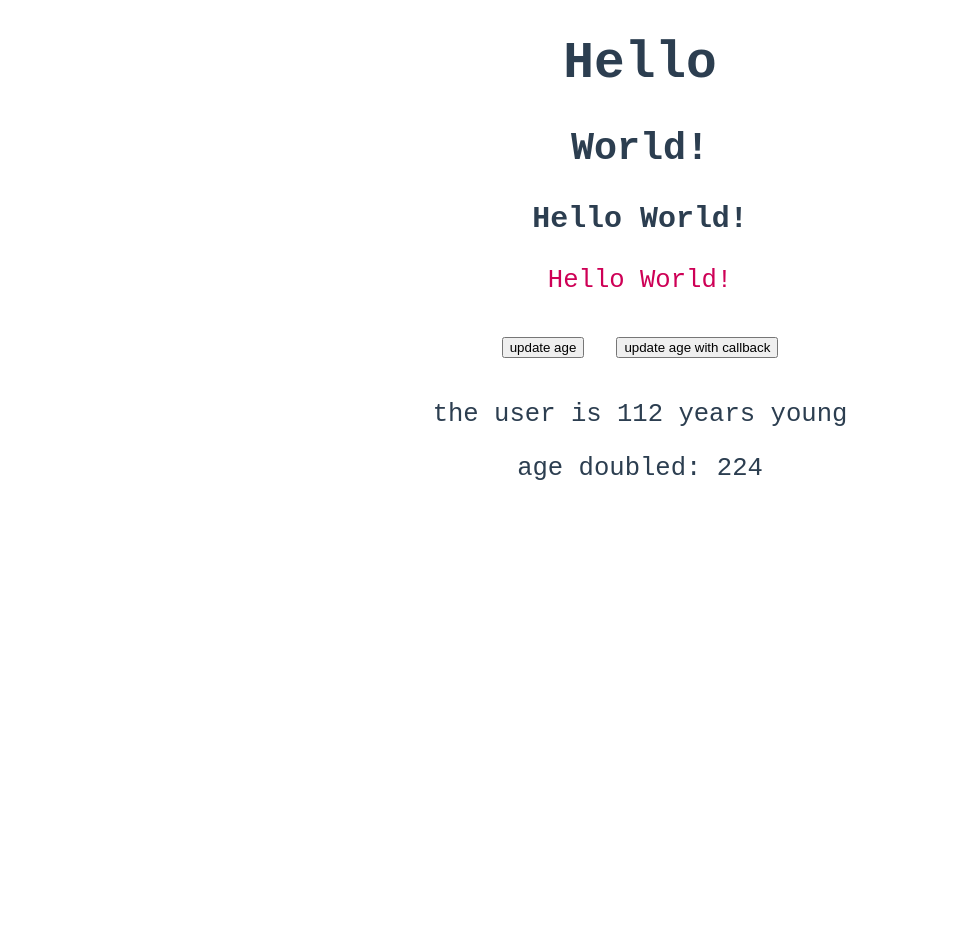
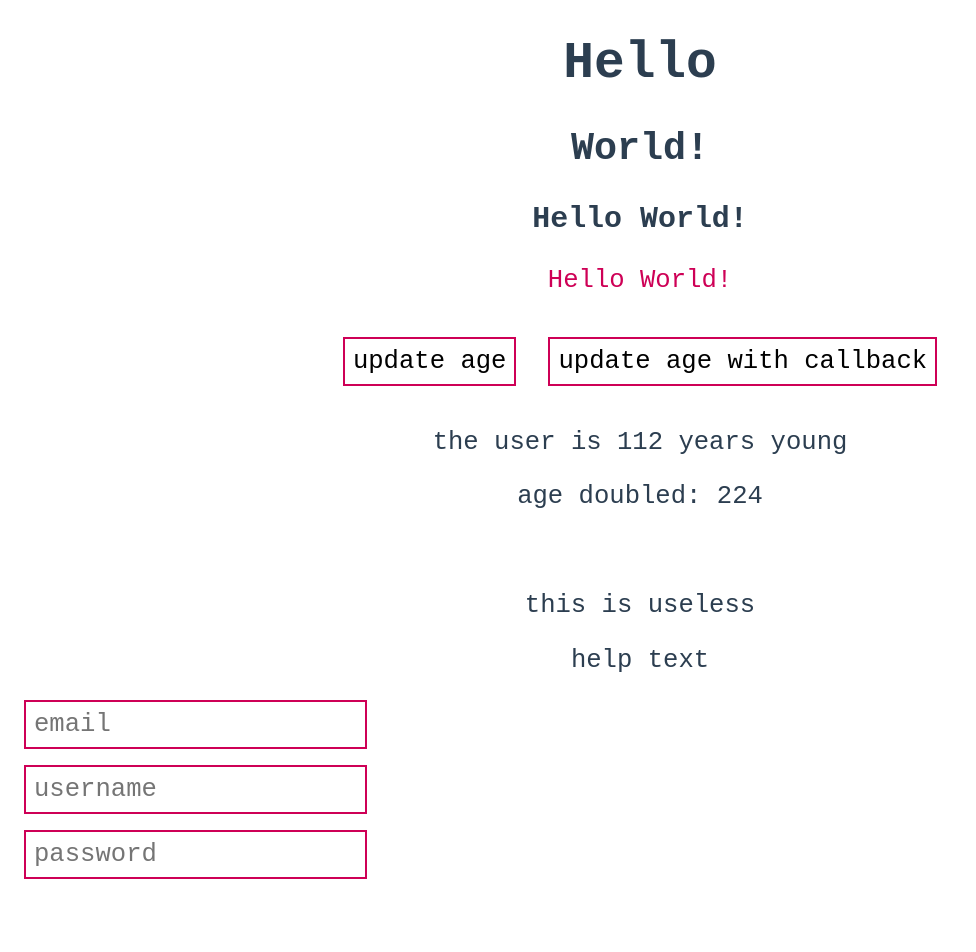
Before and after one commit to divineLush/vue-components, a Vue app: page / in a window 1280 px wide. Shown: the top 952 px of the page, without its empty margins (0-976 px from the left). Before the commit the page ends 800 px from the top, so only its background shows below. Built offline with nearby package versions, Linux system fonts and the light colour scheme.

Commit message:
basic slots

```diff
--- a/src/App.vue
+++ b/src/App.vue
@@ -9,18 +9,25 @@
     :ageCallback="updateAgeWithCallback"
     @update-age="updateAge"
   ></app-user>
+  <app-form>
+    <p>this is useless</p>
+    <p>help text</p>
+  </app-form>
+  <app-form></app-form>
 </template>
 
 <script>
 import AppGreeting from "./components/AppGreeting.vue";
 import AppUser from "./components/AppUser.vue";
+import AppForm from "./components/AppForm.vue";
 
 export default {
   name: "App",
 
   components: {
     AppGreeting,
-    AppUser
+    AppUser,
+    AppForm
   },
 
   data() {
@@ -51,5 +58,22 @@ export default {
 
 button {
   margin: 1rem;
+  padding: 0.5rem;
+  font: inherit;
+  background: transparent;
+  border: 2px solid #ce0056;
+  cursor: pointer;
+}
+
+form {
+  margin: 5rem 0;
+}
+
+input {
+  display: block;
+  margin: 1rem;
+  padding: 0.5rem;
+  font: inherit;
+  border: 2px solid #ce0056;
 }
 </style>
--- /dev/null
+++ b/src/components/AppForm.vue
@@ -0,0 +1,24 @@
+<template>
+  <form method="" action="">
+    <div class="help">
+      <!-- passing fallback markup in case slot was not provided -->
+      <slot>
+        <p>
+          no help message to render
+        </p>
+      </slot>
+    </div>
+    <div class="fields">
+      <input type="text" name="" value="" placeholder="email" />
+      <input type="text" name="" value="" placeholder="username" />
+      <input type="password" name="" value="" placeholder="password" />
+    </div>
+    <div class="buttons"></div>
+  </form>
+</template>
+
+<script>
+export default {
+  name: "AppForm"
+};
+</script>
```
